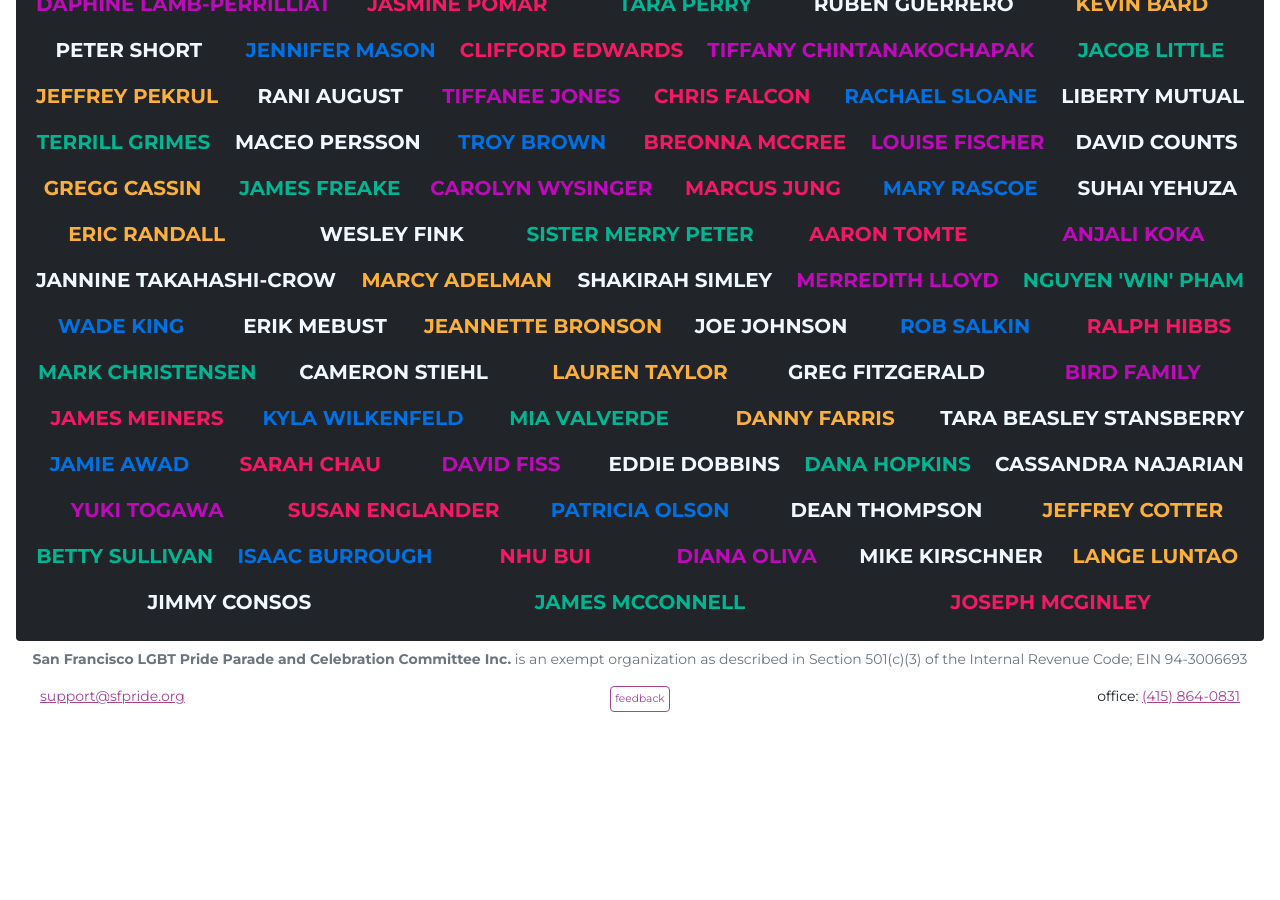
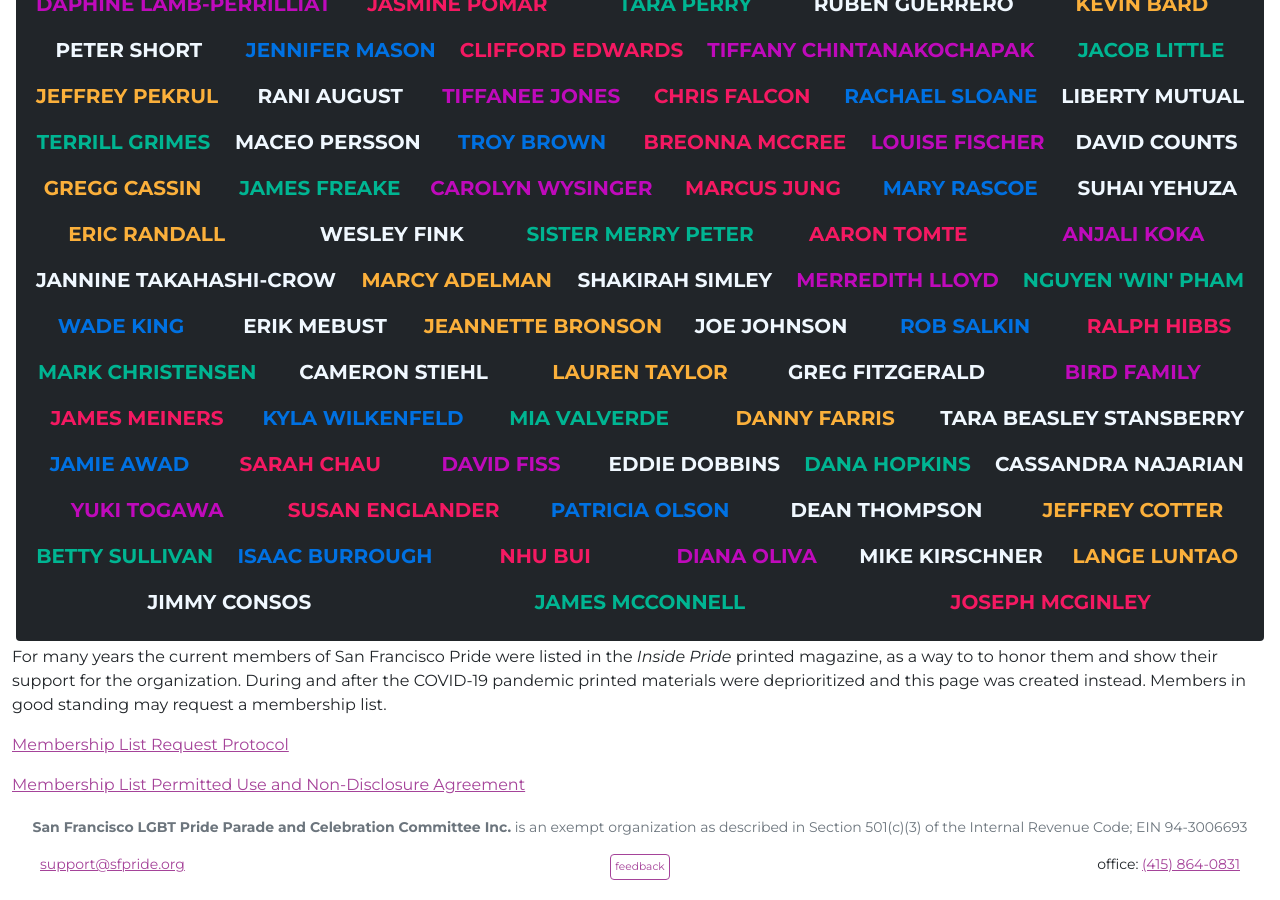
Before and after one commit to sfpride/members, a Jekyll site: the page built from members.html, in a window 1280 px wide and 900 px high, scrolled down 1837 px. Built offline with Jekyll 4.4.1, drawn with Linux system fonts in a browser that asks for light colours; before the commit the page ends 2569 px from its top, so only the background shows below that.

Commit message:
add memeber list protocol

```diff
--- a/members.html
+++ b/members.html
@@ -25,3 +25,10 @@ title: Members of San Francisco Pride
     </div>
     {% endfor %}
 </div>
+<div class="row">
+    <div class="col">
+        <p>For many years the current members of San Francisco Pride were listed in the <em>Inside Pride</em> printed magazine, as a way to to honor them and show their support for the organization. During and after the COVID-19 pandemic printed materials were deprioritized and this page was created instead.  Members in good standing may request a membership list.</p>
+        <p><a href="https://cdn.sfpride.org/docs/2020-sfpride-member-list-request-protocol.pdf" target="_blank">Membership List Request Protocol</a></p>
+        <p><a href="https://cdn.sfpride.org/docs/20200728-sfpride-nda-memberlist.pdf" target="_blank">Membership List Permitted Use and Non-Disclosure Agreement</a></p>
+    </div>
+</div>
```
